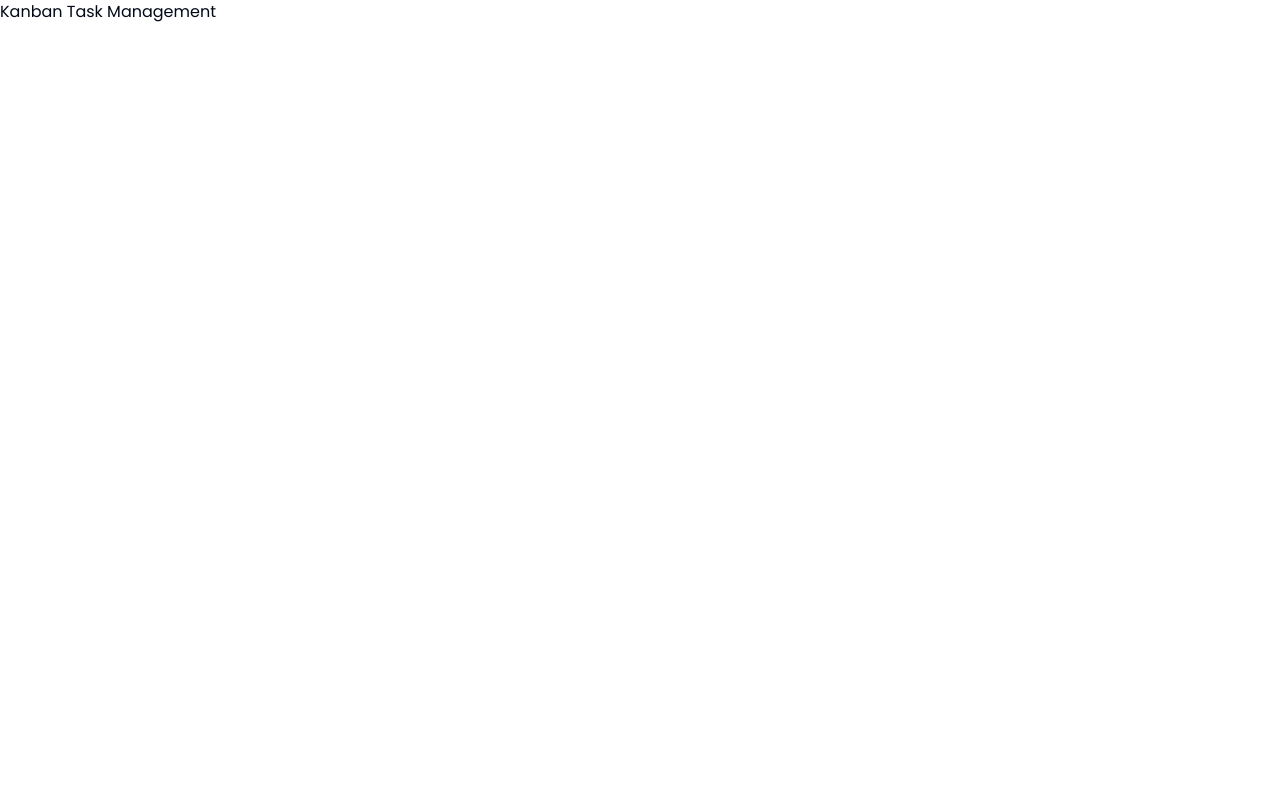
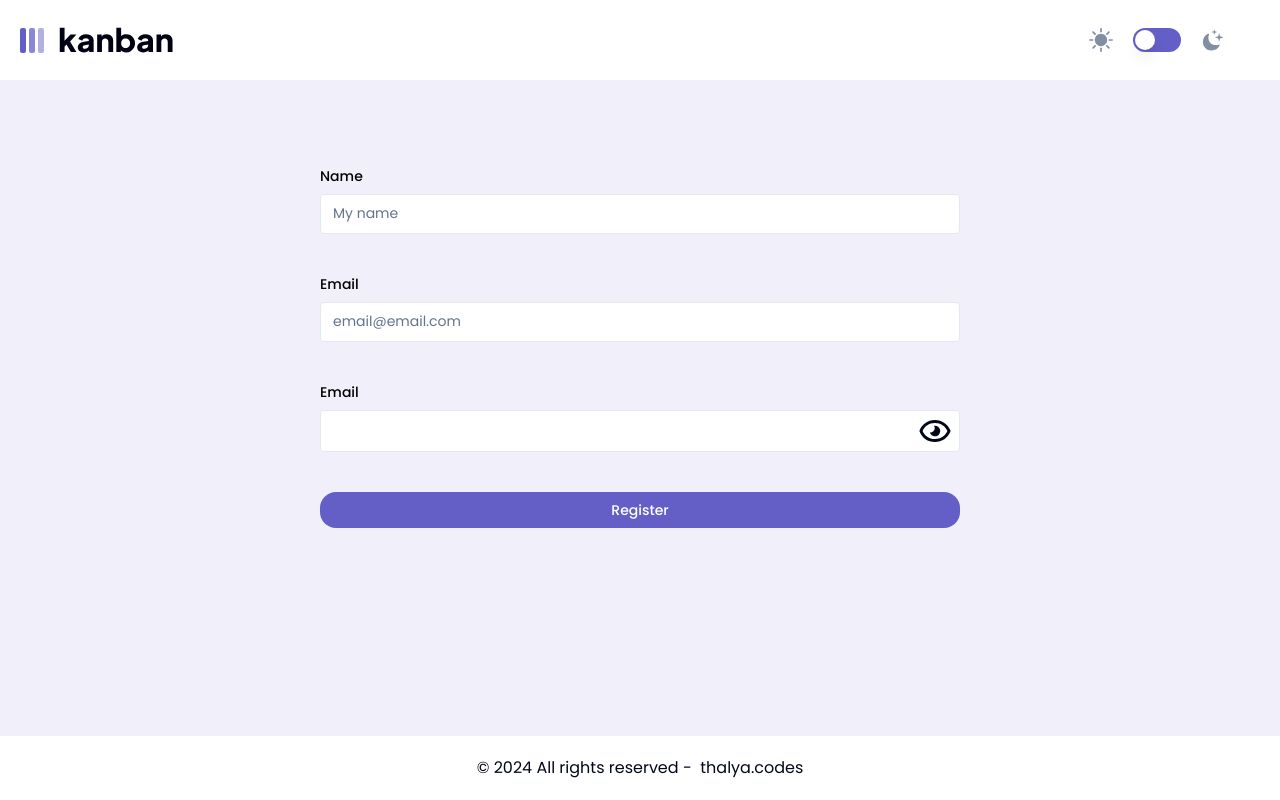
Before and after one commit to thalya-codes/kanban-task-management, a React (Vite) app in the folder front-end/: page /register in a window 1280 px wide. Built offline with nearby package versions, Linux system fonts and the light colour scheme.

Commit message:
feat(front-end): cria setup para a utilização de rotas

```diff
--- a/front-end/src/main.tsx
+++ b/front-end/src/main.tsx
@@ -1,10 +1,13 @@
 import React from 'react';
 import ReactDOM from 'react-dom/client';
-import App from '@/App';
+import { BrowserRouter } from 'react-router-dom';
 import '@/globals.css';
+import { Router } from './routes';
 
 ReactDOM.createRoot(document.getElementById('root')!).render(
   <React.StrictMode>
-    <App />
+    <BrowserRouter>
+      <Router />
+    </BrowserRouter>
   </React.StrictMode>
 );
```
